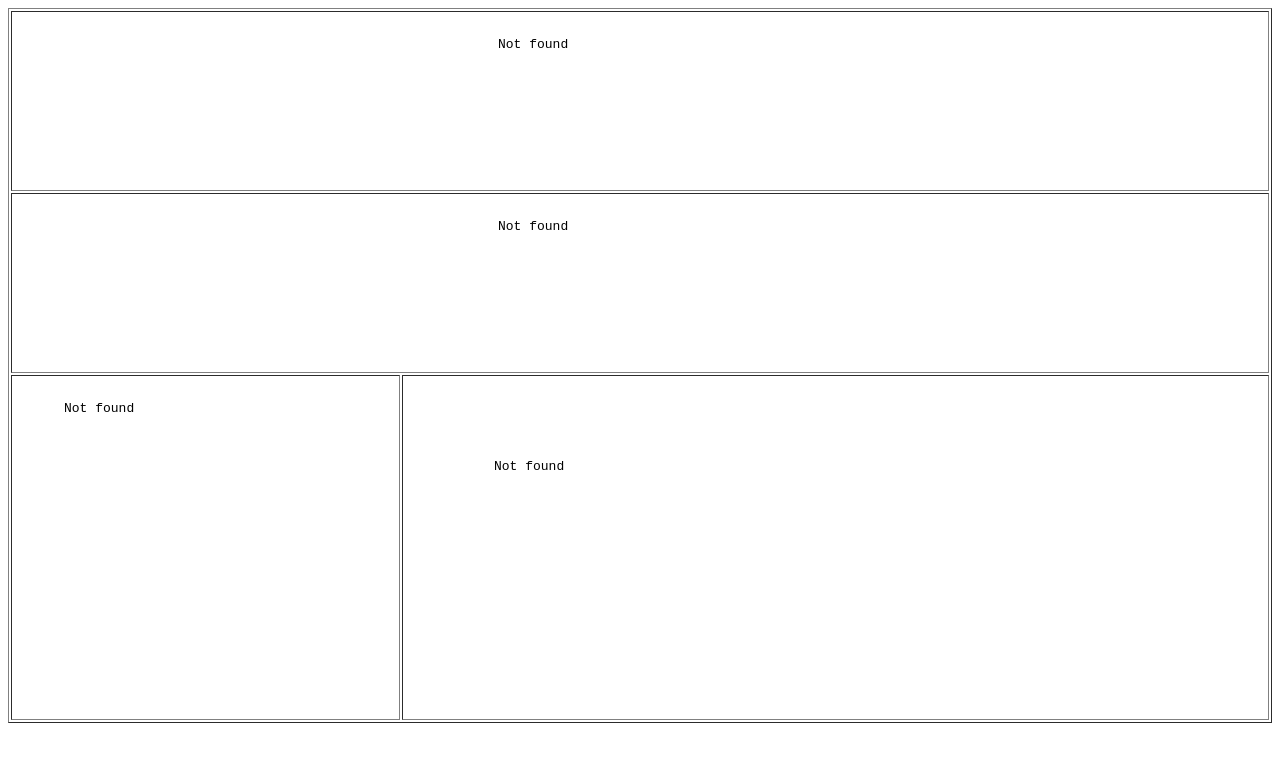
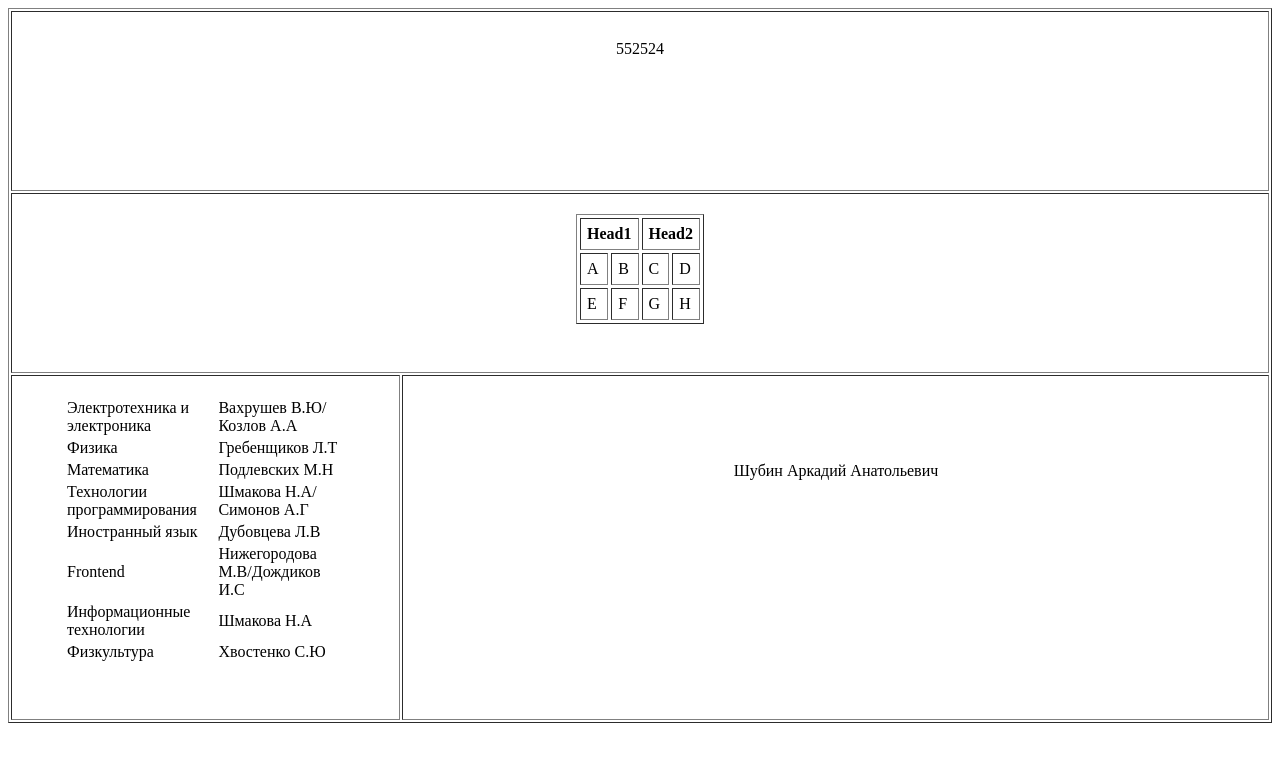
Before and after one commit to orkdown/Basic-frontend-dev-labs, a plain HTML site: page index5.html in a window 1280 px wide. Drawn offline with Linux system fonts and the light colour scheme.

Commit message:
fixing renaming issue

```diff
--- a/index5.html
+++ b/index5.html
@@ -5,11 +5,11 @@
 </head>
 <body>
 <table width="100%" border="1" cellpadding="12">
-<tr><th colspan = "2" height = "80"><iframe src = "1.html" frameborder="0"></iframe></th></tr>
-<tr><th colspan = "2" height = "80"><iframe src = "2.html" frameborder="0"></iframe></th></tr>
+<tr><th colspan = "2" height = "80"><iframe src = "i4-1.html" frameborder="0"></iframe></th></tr>
+<tr><th colspan = "2" height = "80"><iframe src = "i4-2.html" frameborder="0"></iframe></th></tr>
 <tr>
-<th><iframe src = "4.html" frameborder="0" width = "300" height= "315"></iframe></th>
-<th><iframe src = "3.html" frameborder="0" width= "700" height = "200"></iframe></th>
+<th><iframe src = "i4-4.html" frameborder="0" width = "300" height= "315"></iframe></th>
+<th><iframe src = "i4-3.html" frameborder="0" width= "700" height = "200"></iframe></th>
 </tr>
 </table>
 </body>
```
